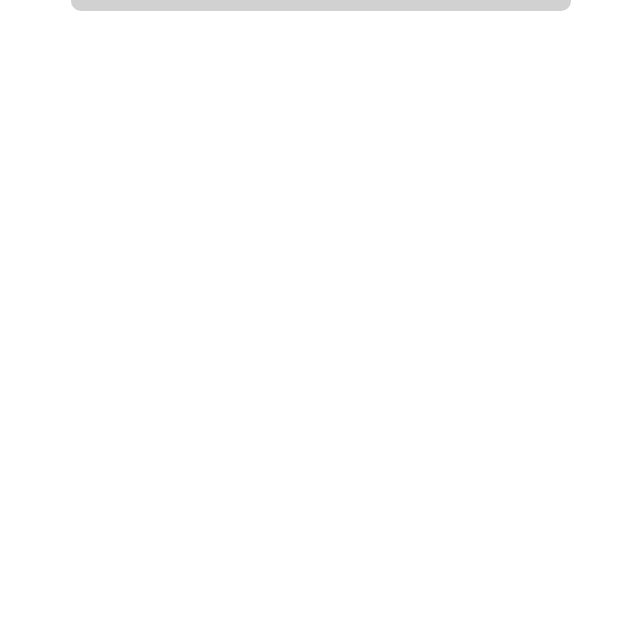
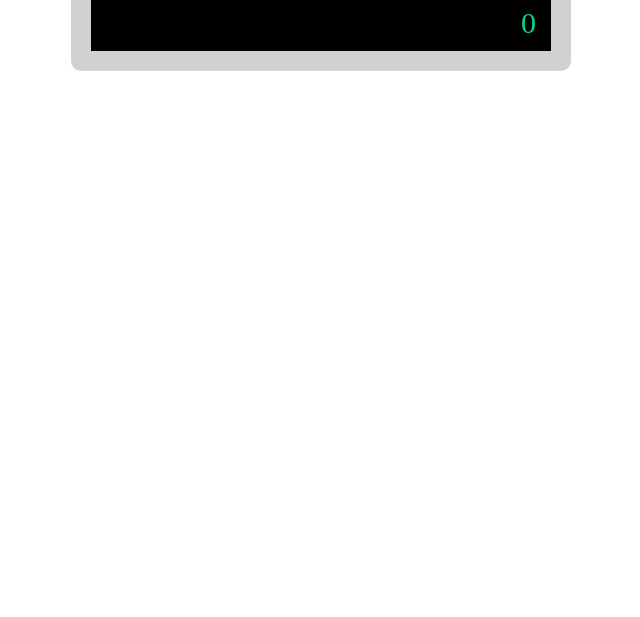
Before and after one commit to yleniapregnolato/htmlcss-simple-calculator, a plain HTML site: page index.html in a window 1280 px wide. Shown: the part 183-800 px from the top of the page, without its empty margins (319-959 px from the left). Drawn offline with Linux system fonts and the light colour scheme; a web font is replaced by a local one.

Commit message:
add: main first section

```diff
--- a/css/style.css
+++ b/css/style.css
@@ -20,3 +20,22 @@ header {
     text-align: center;
 }
 /* /header */
+
+/* main */
+  .number {
+    display: flex;
+    width: 100%;
+    height: 60px;
+    background-color: black;
+    flex-direction: row-reverse;
+
+  }
+
+  .item {
+    color: rgba(9, 210, 151, 1);
+    font-family: "seven segment";
+    font-size: 30px;
+    margin: 15px;
+  }
+
+/* /main */
--- a/index.html
+++ b/index.html
@@ -20,7 +20,11 @@
         </header>
         <!-- /header -->
         <!-- main -->
-        <main></main>
+        <main>
+            <div class="number">
+                <span class="item">0</span>
+            </div>
+        </main>
         <!-- /main -->
 
     </div>
```
